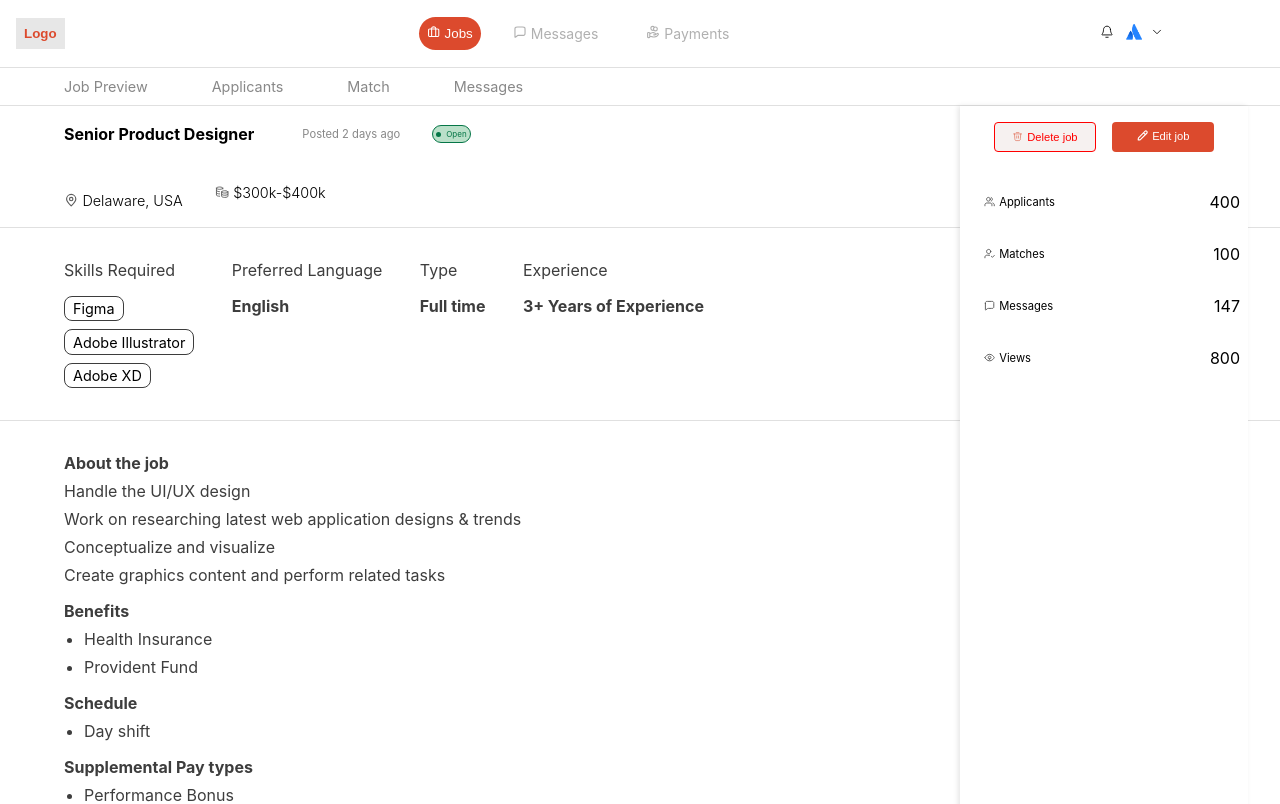
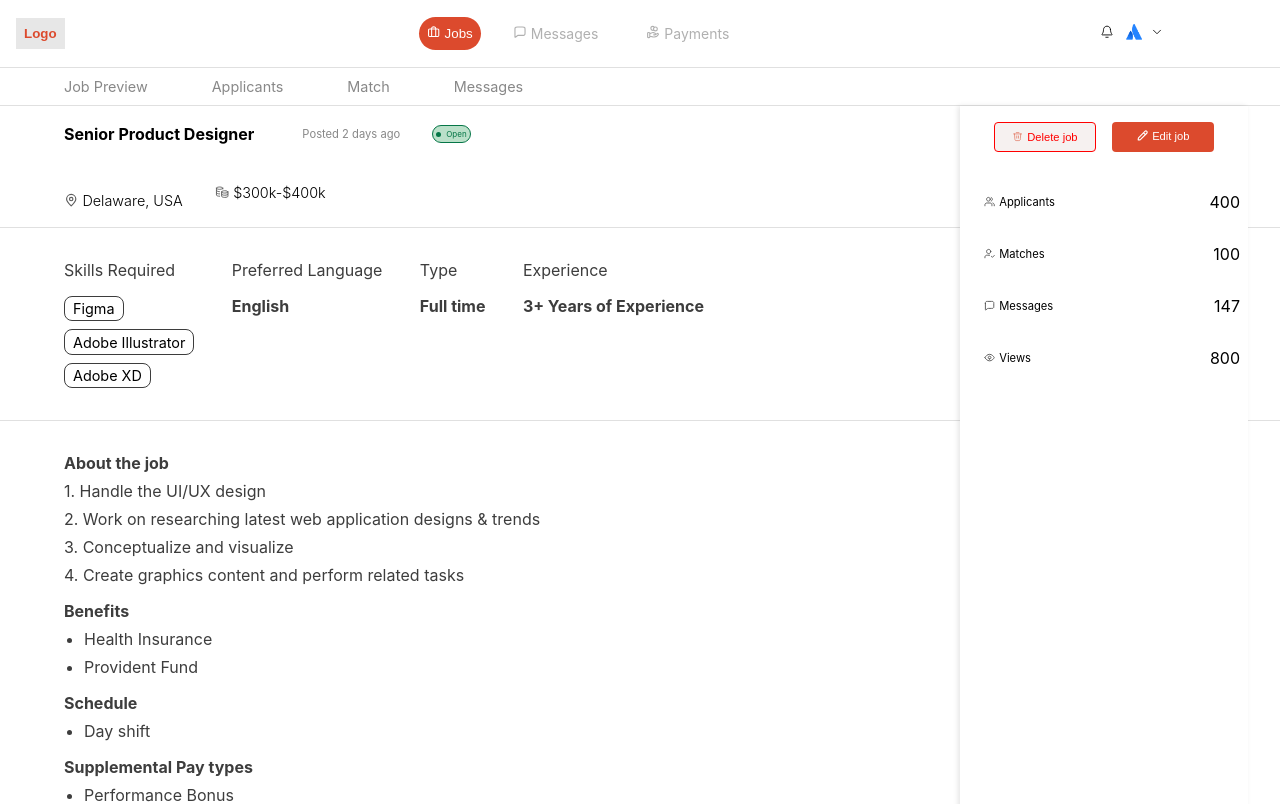
Before and after one commit to Vedantjn/clade-assignment, a React (Create React App) app in the folder assignment/: page / in a window 1280 px wide. Shown: the top 804 px of the page. Built offline with nearby package versions, Linux system fonts and the light colour scheme.

Commit message:
About updated

```diff
--- a/assignment/src/components/About.jsx
+++ b/assignment/src/components/About.jsx
@@ -7,10 +7,10 @@ const About = () => {
       <div className="section">
         <div className="section-heading">About the job</div>
         <ul className="list-items">
-          <li>Handle the UI/UX design</li>
-          <li>Work on researching latest web application designs & trends</li>
-          <li>Conceptualize and visualize</li>
-          <li>Create graphics content and perform related tasks</li>
+          <li>1. Handle the UI/UX design</li>
+          <li>2. Work on researching latest web application designs & trends</li>
+          <li>3. Conceptualize and visualize</li>
+          <li>4. Create graphics content and perform related tasks</li>
         </ul>
       </div>
 
```
